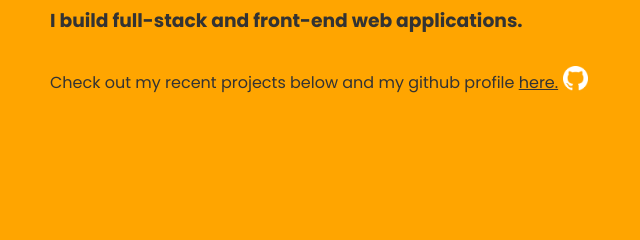
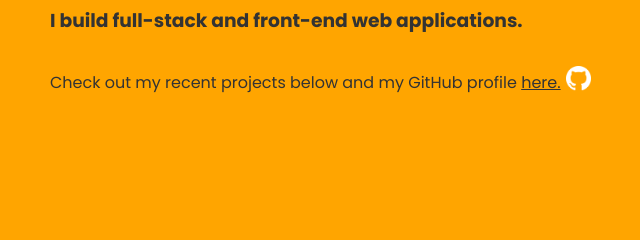
Before and after one commit to megan-d/gatsby-portfolio, a Gatsby site: page / in a window 1280 px wide. Shown: the part 309-549 px from the top of the page, 270-910 px from the left. Built offline with nearby package versions, Linux system fonts and the light colour scheme; Gatsby itself is replaced by a stand-in of ours.

Commit message:
Add capital letters to GitHub

```diff
--- a/src/components/hero.js
+++ b/src/components/hero.js
@@ -19,7 +19,7 @@ const Hero = props => (
       <h3>I build full-stack and front-end web applications.</h3>
       <div className='hero-subtitle'>
       <p>
-        Check out my recent projects below and my github profile{" "}
+        Check out my recent projects below and my GitHub profile{" "}
         <a href="https://www.github.com/megan-d" className='anchor' target="_blank"
           rel="noopener noreferrer">here.</a>
       </p>
```
